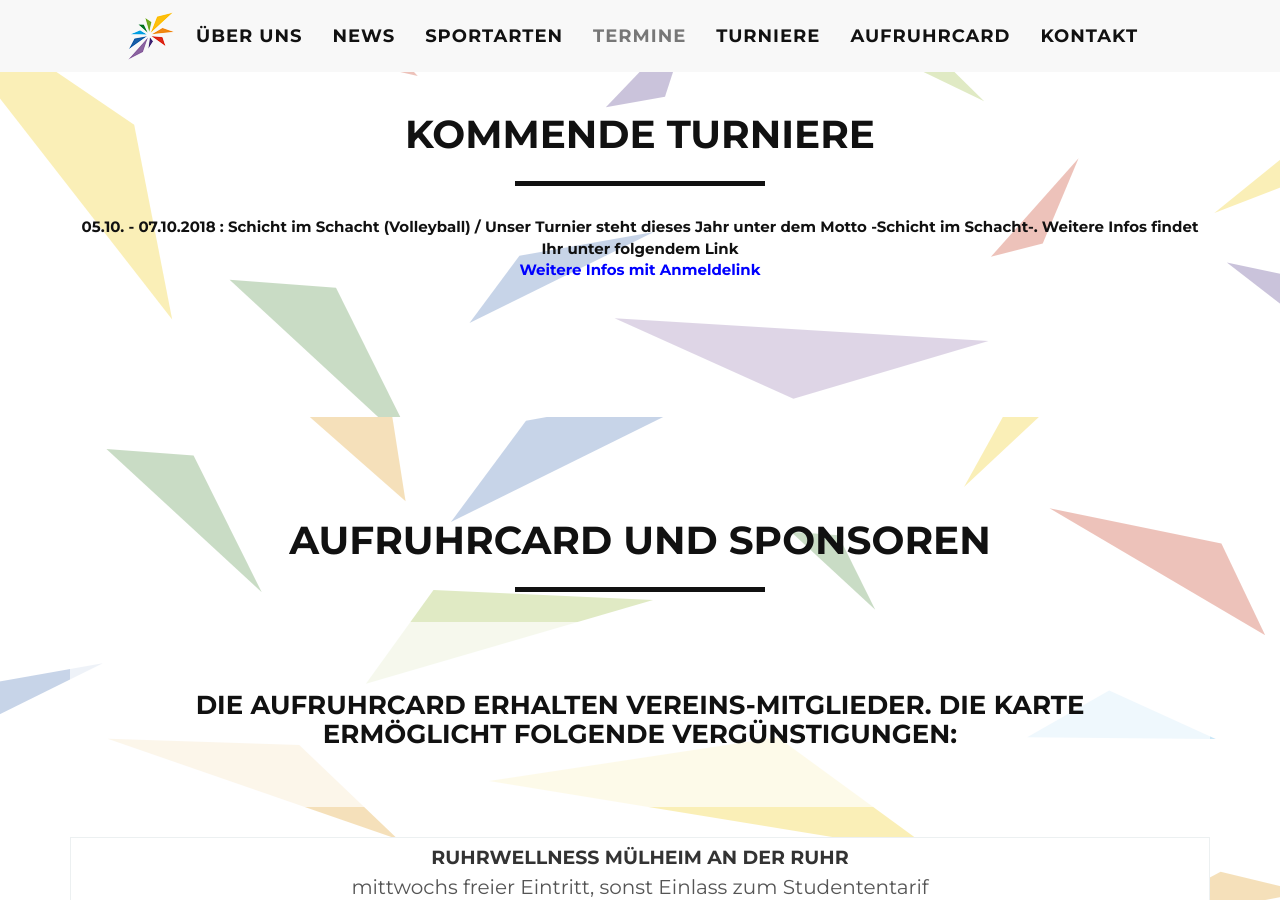
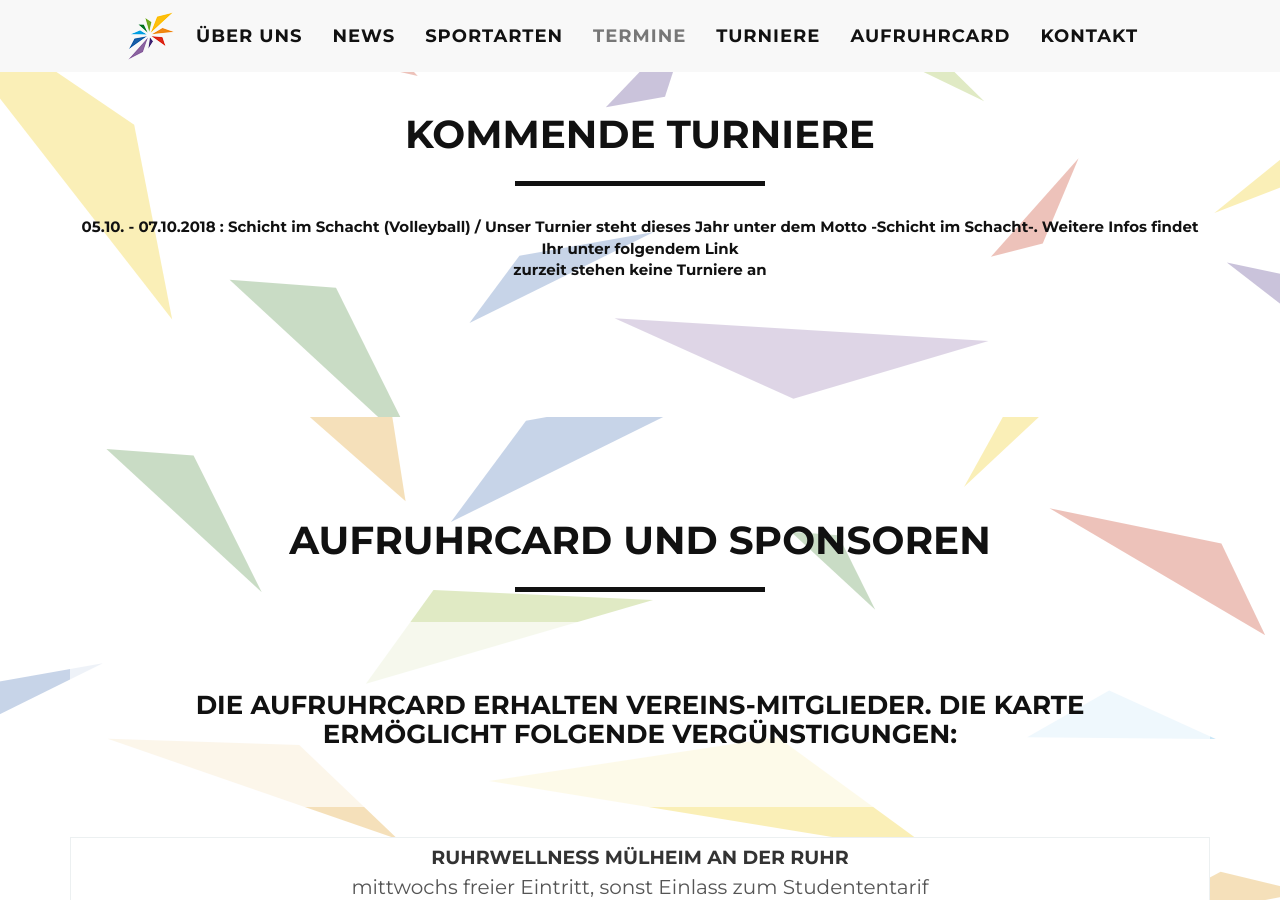
Before and after one commit to scarweb/scarweb.github.io, a Jekyll site: the page built from index.html, in a window 1280 px wide and 900 px high, scrolled down 4083 px. Built offline with Jekyll 4.4.1, drawn with Linux system fonts in a browser that asks for light colours.

Commit message:
Update tourniere.html
Link für das Volleyballturnier herausgenommen (auskommentiert).

```diff
--- a/_includes/tourniere.html
+++ b/_includes/tourniere.html
@@ -12,7 +12,8 @@
                 {% for turnier in site.data.tourniere %}
                     <strong>{{turnier.datum}} : {{turnier.name}} /  {{turnier.text}}</strong> <br>
                 {% endfor %}
-                <b><a href="/schicht_im_schacht.htm"><font color="#0000FF">Weitere Infos mit Anmeldelink</font></a></b>
+                <!-- <b><a href="/schicht_im_schacht.htm"><font color="#0000FF">Weitere Infos mit Anmeldelink</font></a></b> -->
+                <b>zurzeit stehen keine Turniere an</b>
                 <p>&nbsp;</p>
 
 
```
